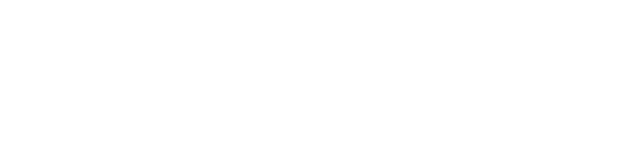
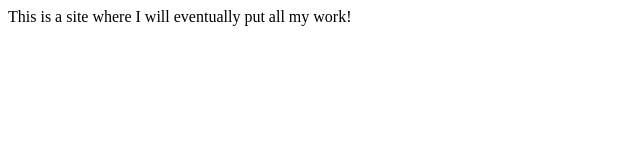
Before and after one commit to Alibaba544/Alibaba544.github.io, a plain HTML site: page index.html in a window 1280 px wide. Shown: the whole page, without its empty margins (0-640 px from the left). Drawn offline with Linux system fonts and the light colour scheme.

Commit message:
Added a body

```diff
--- a/index.html
+++ b/index.html
@@ -1,6 +1,9 @@
 <!DOCTYPE html>
 <html>
 	<head>
-	<title>Hello World</title>
+		<title>Hello World</title>
 	</head>
+	<body>
+		This is a site where I will eventually put all my work!
+	</body>
 </html>
```
